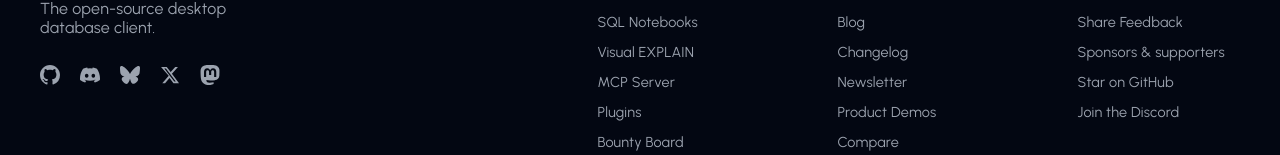
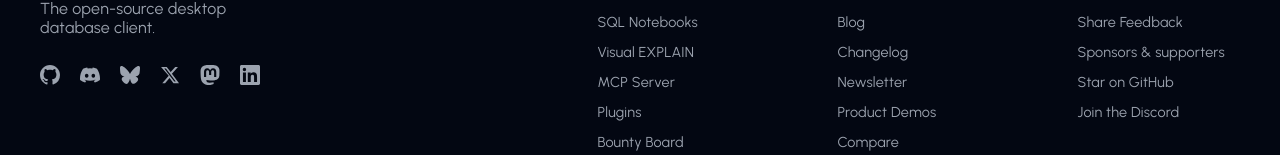
Before and after one commit to TabularisDB/website, a Next.js app: page /brand in a window 1280 px wide. Shown: the part 2479-2634 px from the top of the page. Built offline with nearby package versions, Linux system fonts and the light colour scheme; what marked-gfm-heading-id, marked-highlight would draw is missing.

Commit message:
feat(social): add LinkedIn company profile (#38)

```diff
--- a/src/components/ui/SocialLinks/SocialLinks.tsx
+++ b/src/components/ui/SocialLinks/SocialLinks.tsx
@@ -1,5 +1,5 @@
 import type {ComponentType} from 'react';
-import {GitHubIcon, DiscordIcon, BlueskyIcon, XBrandIcon, MastodonIcon} from '@/components/ui/Icons/SocialIcons';
+import {GitHubIcon, DiscordIcon, BlueskyIcon, XBrandIcon, MastodonIcon, LinkedInIcon} from '@/components/ui/Icons/SocialIcons';
 import {SOCIAL_URLS} from '@/lib/social';
 
 interface IconProps {
@@ -21,6 +21,7 @@ export const SOCIAL_LINKS: Social[] = [
     {label: 'Bluesky', href: SOCIAL_URLS.bluesky, Icon: BlueskyIcon},
     {label: 'X', href: SOCIAL_URLS.x, Icon: XBrandIcon},
     {label: 'Mastodon', href: SOCIAL_URLS.mastodon, Icon: MastodonIcon, rel: 'me'},
+    {label: 'LinkedIn', href: SOCIAL_URLS.linkedin, Icon: LinkedInIcon},
 ];
 
 interface SocialLinksProps {
--- a/src/lib/seo/index.ts
+++ b/src/lib/seo/index.ts
@@ -32,7 +32,7 @@ export function buildOrganizationJsonLd() {
         name: 'Tabularis',
         url: SITE_URL,
         logo: toAbsoluteUrl('/img/brand/tabularis-logo-color.png'),
-        sameAs: [SOCIAL_URLS.github, SOCIAL_URLS.discord, SOCIAL_URLS.bluesky, SOCIAL_URLS.x, SOCIAL_URLS.mastodon],
+        sameAs: [SOCIAL_URLS.github, SOCIAL_URLS.discord, SOCIAL_URLS.bluesky, SOCIAL_URLS.x, SOCIAL_URLS.mastodon, SOCIAL_URLS.linkedin],
     };
 }
 
--- a/src/lib/social.ts
+++ b/src/lib/social.ts
@@ -4,6 +4,7 @@ export const SOCIAL_URLS = {
   bluesky: "https://bsky.app/profile/tabularis.bsky.social",
   x: "https://x.com/tabularisdb",
   mastodon: "https://mastodon.social/@tabularis",
+  linkedin: "https://www.linkedin.com/company/tabularisdb",
 } as const;
 
 interface SocialShareInput {
```
